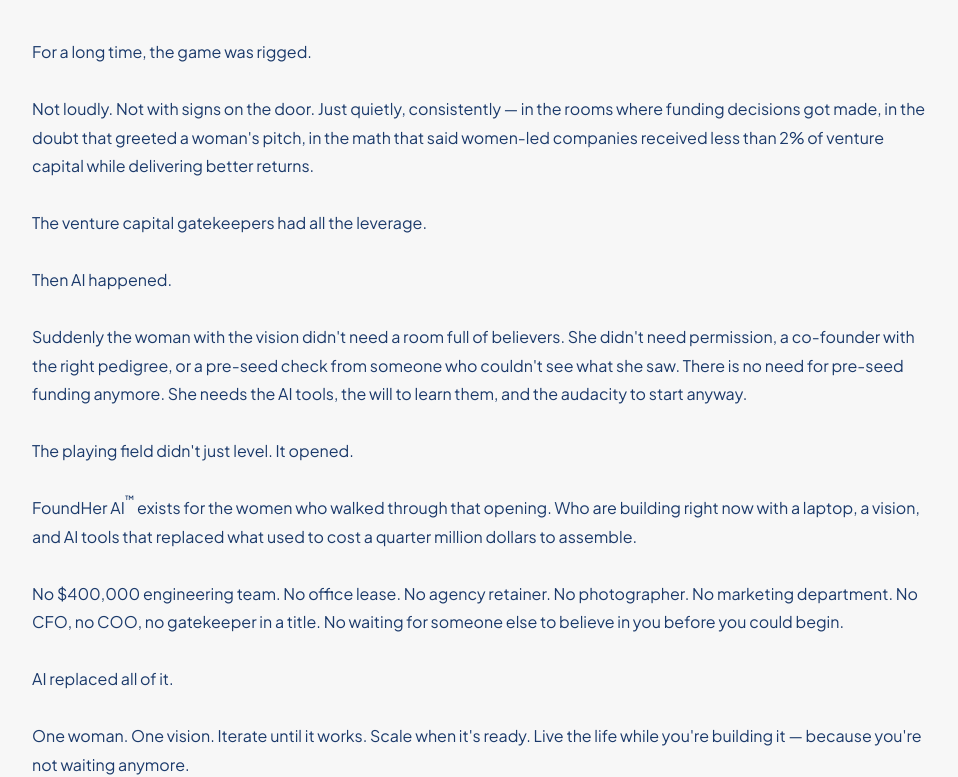
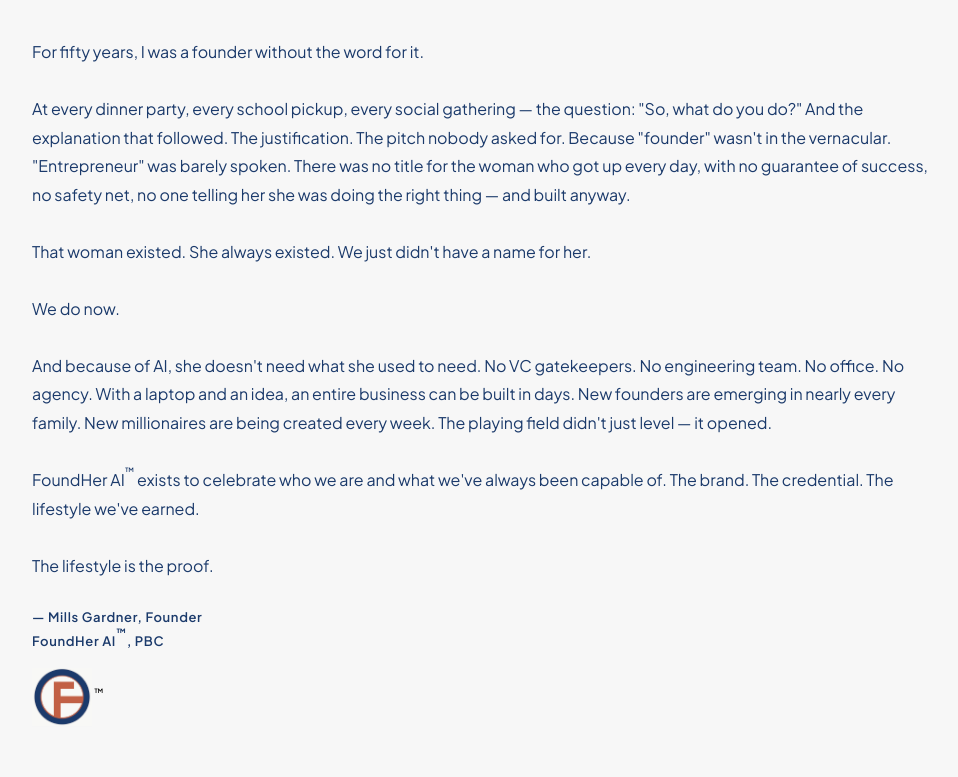
Before and after one commit to millsbuilds/foundher-site, a React (Vite) app: page / in a window 1280 px wide. Shown: the part 7826-8603 px from the top of the page, without its empty margins (158-1116 px from the left). Built offline with nearby package versions, Linux system fonts and the light colour scheme.

Commit message:
Founder section: new headline and rewritten body copy

```diff
--- a/src/pages/HomePage.tsx
+++ b/src/pages/HomePage.tsx
@@ -485,7 +485,7 @@ function Founder() {
 
         <p style={{ color: C.navy, fontSize: 11, fontWeight: 600, letterSpacing: "0.15em", textTransform: "uppercase", marginBottom: 16 }}>FROM THE FOUNDER</p>
         <h2 style={{ fontFamily: font.display, fontWeight: 700, fontSize: "clamp(28px, 3.5vw, 42px)", color: C.navy, lineHeight: 1.2, marginBottom: 32, letterSpacing: "-0.02em" }}>
-          I didn't build FoundHer AI<sup style={{ fontSize: 10, verticalAlign: "super" }}>™</sup> to sell you something. I built it to give you back to yourself.
+          I didn't build FoundHer AI<sup style={{ fontSize: 10, verticalAlign: "super" }}>™</sup> to sell you something. I built it so we could finally own who we are.
         </h2>
 
         <div style={{ width: "85%", margin: "0 auto 40px" }}>
@@ -497,17 +497,12 @@ function Founder() {
         </div>
 
         <div>
-          <p style={{ fontSize: 16, color: C.gray, lineHeight: 1.8, marginBottom: 28 }}>For a long time, the game was rigged.</p>
-          <p style={{ fontSize: 16, color: C.gray, lineHeight: 1.8, marginBottom: 28 }}>Not loudly. Not with signs on the door. Just quietly, consistently — in the rooms where funding decisions got made, in the doubt that greeted a woman's pitch, in the math that said women-led companies received less than 2% of venture capital while delivering better returns.</p>
-          <p style={{ fontSize: 16, color: C.gray, lineHeight: 1.8, marginBottom: 28 }}>The venture capital gatekeepers had all the leverage.</p>
-          <p style={{ fontSize: 16, color: C.gray, lineHeight: 1.8, marginBottom: 28 }}>Then AI happened.</p>
-          <p style={{ fontSize: 16, color: C.gray, lineHeight: 1.8, marginBottom: 28 }}>Suddenly the woman with the vision didn't need a room full of believers. She didn't need permission, a co-founder with the right pedigree, or a pre-seed check from someone who couldn't see what she saw. There is no need for pre-seed funding anymore. She needs the AI tools, the will to learn them, and the audacity to start anyway.</p>
-          <p style={{ fontSize: 16, color: C.gray, lineHeight: 1.8, marginBottom: 28 }}>The playing field didn't just level. It opened.</p>
-          <p style={{ fontSize: 16, color: C.gray, lineHeight: 1.8, marginBottom: 28 }}>FoundHer AI<sup style={{ fontSize: 10, verticalAlign: "super" }}>™</sup> exists for the women who walked through that opening. Who are building right now with a laptop, a vision, and AI tools that replaced what used to cost a quarter million dollars to assemble.</p>
-          <p style={{ fontSize: 16, color: C.gray, lineHeight: 1.8, marginBottom: 28 }}>No $400,000 engineering team. No office lease. No agency retainer. No photographer. No marketing department. No CFO, no COO, no gatekeeper in a title. No waiting for someone else to believe in you before you could begin.</p>
-          <p style={{ fontSize: 16, color: C.gray, lineHeight: 1.8, marginBottom: 28 }}>AI replaced all of it.</p>
-          <p style={{ fontSize: 16, color: C.gray, lineHeight: 1.8, marginBottom: 28 }}>One woman. One vision. Iterate until it works. Scale when it's ready. Live the life while you're building it — because you're not waiting anymore.</p>
-          <p style={{ fontSize: 16, color: C.gray, lineHeight: 1.8, marginBottom: 28 }}>This is the brand for those women.</p>
+          <p style={{ fontSize: 16, color: C.gray, lineHeight: 1.8, marginBottom: 28 }}>For fifty years, I was a founder without the word for it.</p>
+          <p style={{ fontSize: 16, color: C.gray, lineHeight: 1.8, marginBottom: 28 }}>At every dinner party, every school pickup, every social gathering — the question: "So, what do you do?" And the explanation that followed. The justification. The pitch nobody asked for. Because "founder" wasn't in the vernacular. "Entrepreneur" was barely spoken. There was no title for the woman who got up every day, with no guarantee of success, no safety net, no one telling her she was doing the right thing — and built anyway.</p>
+          <p style={{ fontSize: 16, color: C.gray, lineHeight: 1.8, marginBottom: 28 }}>That woman existed. She always existed. We just didn't have a name for her.</p>
+          <p style={{ fontSize: 16, color: C.gray, lineHeight: 1.8, marginBottom: 28 }}>We do now.</p>
+          <p style={{ fontSize: 16, color: C.gray, lineHeight: 1.8, marginBottom: 28 }}>And because of AI, she doesn't need what she used to need. No VC gatekeepers. No engineering team. No office. No agency. With a laptop and an idea, an entire business can be built in days. New founders are emerging in nearly every family. New millionaires are being created every week. The playing field didn't just level — it opened.</p>
+          <p style={{ fontSize: 16, color: C.gray, lineHeight: 1.8, marginBottom: 28 }}>FoundHer AI<sup style={{ fontSize: 10, verticalAlign: "super" }}>™</sup> exists to celebrate who we are and what we've always been capable of. The brand. The credential. The lifestyle we've earned.</p>
           <p style={{ fontSize: 16, color: C.gray, lineHeight: 1.8, marginBottom: 28 }}>The lifestyle is the proof.</p>
           <p style={{ fontSize: 13, color: C.navy, fontWeight: 600, letterSpacing: "0.05em" }}>— Mills Gardner, Founder</p>
           <p style={{ fontSize: 13, color: C.navy, fontWeight: 600, letterSpacing: "0.05em", marginTop: 4 }}>FoundHer AI<sup style={{ fontSize: 10, verticalAlign: "super" }}>™</sup>, PBC</p>
```
